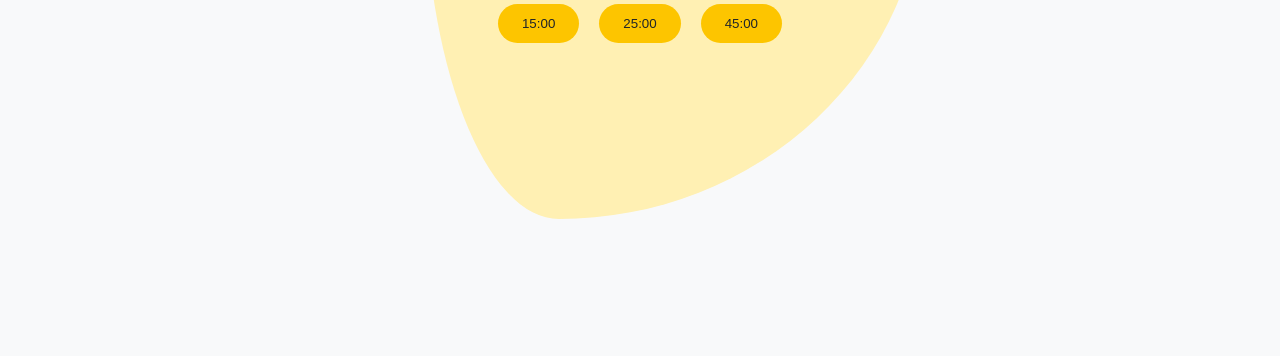
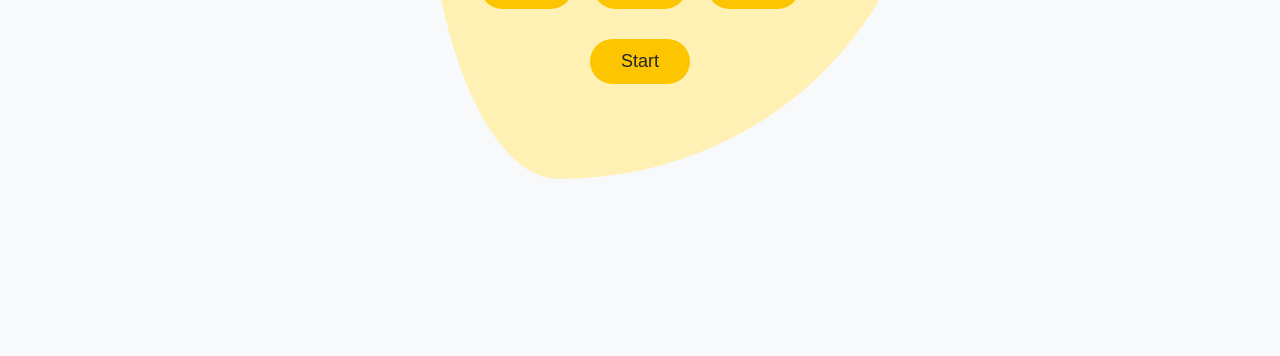
Before and after one commit to Zerko3/Study-io, a website: page index.html in a window 1280 px wide. Shown: the part 500-856 px from the top of the page. Drawn offline with Linux system fonts and the light colour scheme.

Commit message:
final CSS style

```diff
--- a/index.html
+++ b/index.html
@@ -64,6 +64,15 @@
             45:00
           </button>
         </div>
+
+        <div>
+          <button
+            data-time="start"
+            class="section--timer__choose__time--container--btn btn-start"
+          >
+            Start
+          </button>
+        </div>
       </section>
     </main>
   </body>
--- a/src/script.js
+++ b/src/script.js
@@ -13,6 +13,7 @@ const toggleDarkMode = function () {
   }
 };
 
+// App initialization
 const init = function () {
   toggleDarkModeButton.addEventListener('click', toggleDarkMode);
 };
--- a/style/style.css
+++ b/style/style.css
@@ -112,6 +112,7 @@ input:checked[type='checkbox']::before {
   background-color: var(--color-primary);
   cursor: pointer;
   transition: all 0.3s ease-in-out;
+  font-size: 1.8rem;
 }
 
 .section--timer__choose__time--container--btn:link,
@@ -121,6 +122,12 @@ input:checked[type='checkbox']::before {
 .section--timer__choose__time--container--btn:hover,
 .section--timer__choose__time--container--btn:active {
   background-color: var(--btn--hover);
+}
+
+.btn-start {
+  margin-top: 3rem;
+  width: 10rem;
+  font-size: 1.8rem;
 }
 
 .section--timer__clock--container--clock {
```
